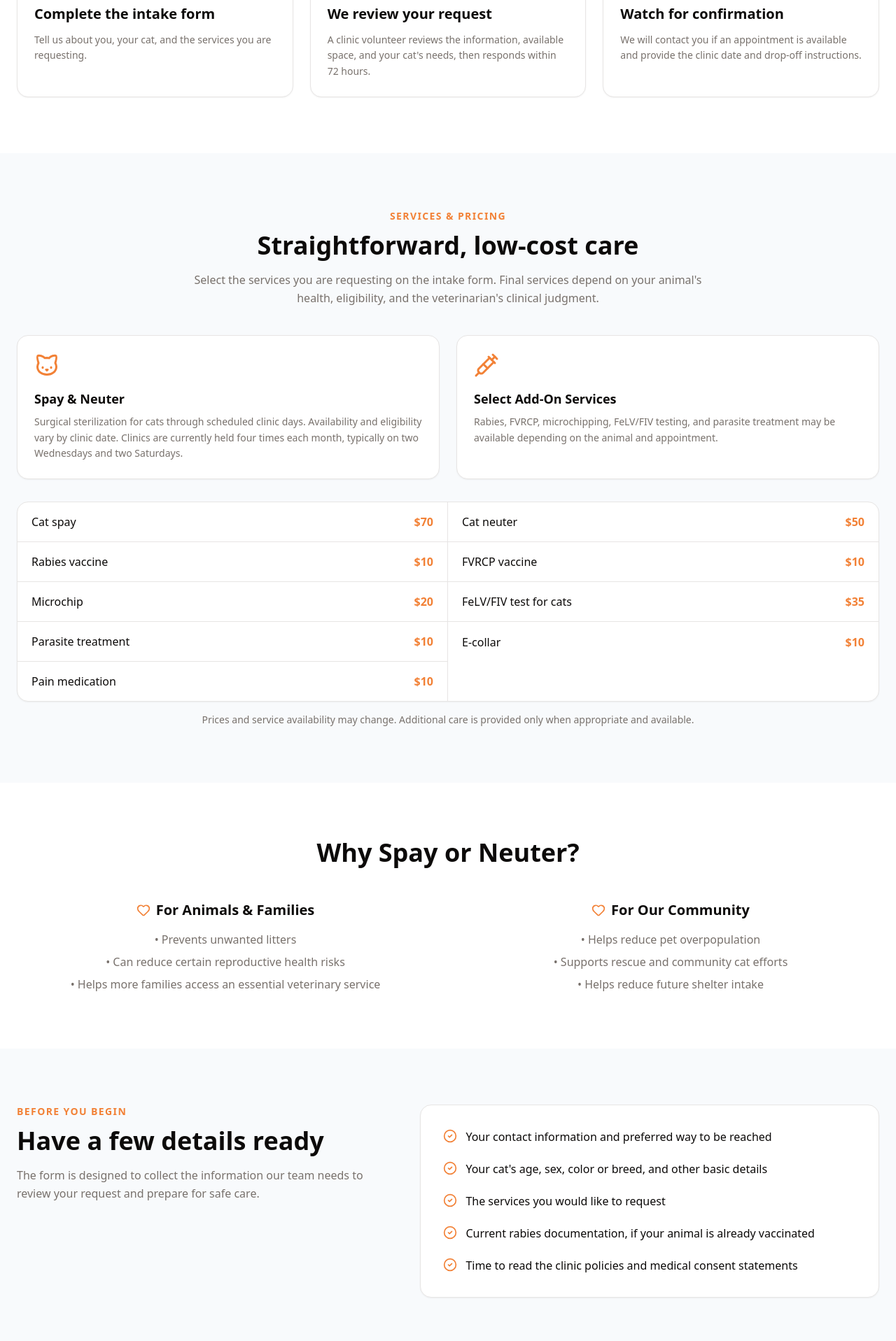
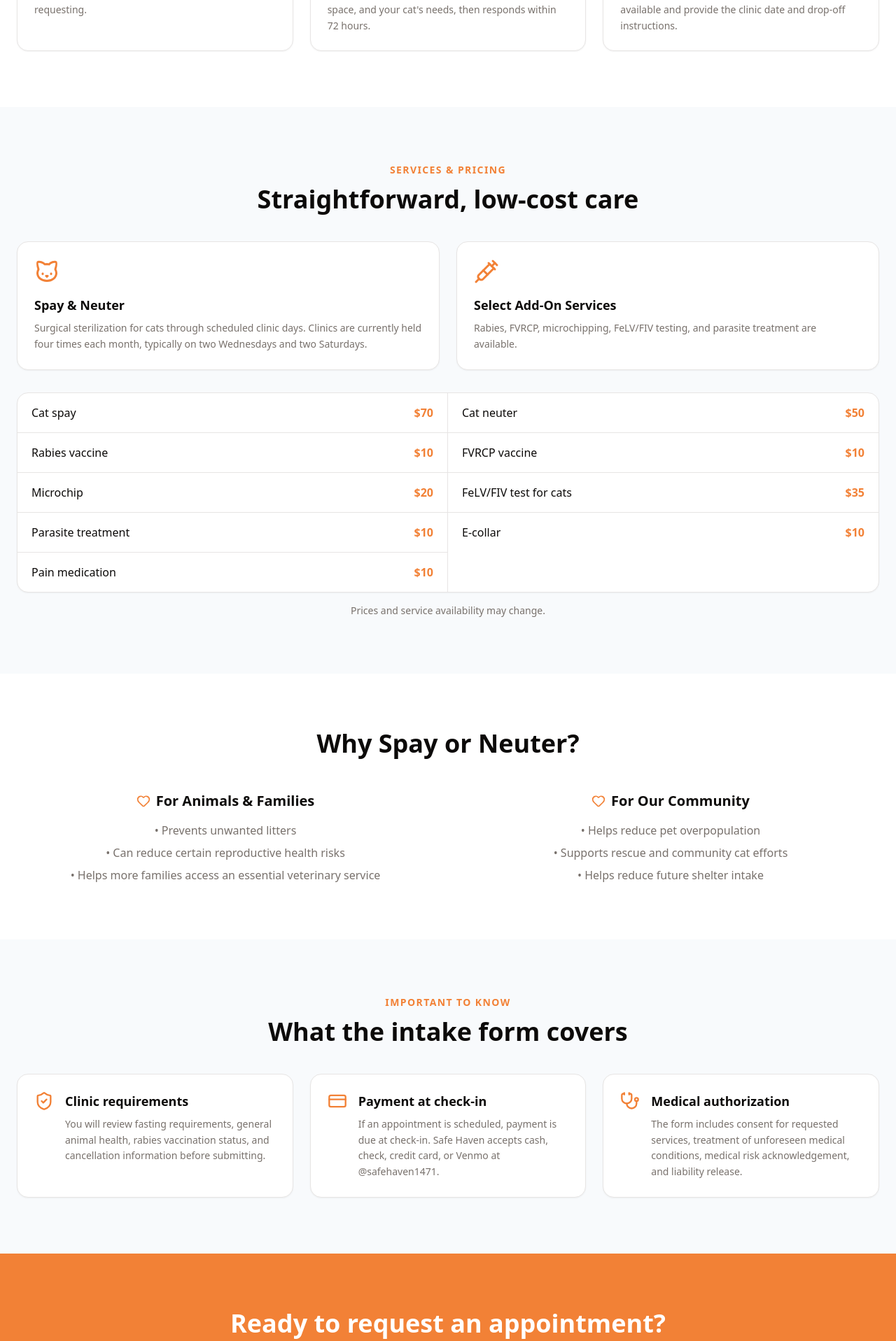
Before and after one commit to 7nqwsvhv99-hash/safe-haven-site, a Next.js app: page /clinic in a window 1280 px wide. Shown: the part 880-2797 px from the top of the page at 70% size. Built offline with nearby package versions, Linux system fonts and the light colour scheme.

Commit message:
Simplify clinic page guidance

```diff
--- a/src/app/clinic/page.tsx
+++ b/src/app/clinic/page.tsx
@@ -2,7 +2,6 @@ import Link from "next/link"
 import {
   CalendarCheck,
   Cat,
-  CheckCircle2,
   ClipboardCheck,
   FileText,
   Heart,
@@ -48,7 +47,7 @@ const steps = [
     icon: CalendarCheck,
     title: "Watch for confirmation",
     description:
-      "We will contact you if an appointment is available and provide the clinic date and drop-off instructions.",
+      "We will contact you when an appointment is available and provide the clinic date and drop-off instructions.",
   },
 ]
 
@@ -79,11 +78,6 @@ export default function ClinicPage() {
                 <Link href="#pricing">View Services &amp; Pricing</Link>
               </Button>
             </div>
-            <p className="mx-auto mt-5 max-w-2xl text-sm leading-relaxed text-muted-foreground">
-              Submitting the form is a request for an appointment. Your
-              appointment is not scheduled until Safe Haven contacts you with
-              confirmation.
-            </p>
           </div>
         </div>
       </section>
@@ -131,11 +125,6 @@ export default function ClinicPage() {
             <h2 className="text-3xl font-bold md:text-4xl">
               Straightforward, low-cost care
             </h2>
-            <p className="mt-4 leading-relaxed text-muted-foreground">
-              Select the services you are requesting on the intake form. Final
-              services depend on your animal&apos;s health, eligibility, and the
-              veterinarian&apos;s clinical judgment.
-            </p>
           </div>
 
           <div className="mb-8 grid grid-cols-1 gap-6 md:grid-cols-2">
@@ -144,9 +133,8 @@ export default function ClinicPage() {
               <h3 className="text-lg font-bold">Spay &amp; Neuter</h3>
               <p className="mt-2 text-sm leading-relaxed text-muted-foreground">
                 Surgical sterilization for cats through scheduled clinic days.
-                Availability and eligibility vary by clinic date. Clinics are
-                currently held four times each month, typically on two
-                Wednesdays and two Saturdays.
+                Clinics are currently held four times each month, typically on
+                two Wednesdays and two Saturdays.
               </p>
             </Card>
             <Card className="p-6">
@@ -154,8 +142,7 @@ export default function ClinicPage() {
               <h3 className="text-lg font-bold">Select Add-On Services</h3>
               <p className="mt-2 text-sm leading-relaxed text-muted-foreground">
                 Rabies, FVRCP, microchipping, FeLV/FIV testing, and parasite
-                treatment may be available depending on the animal and
-                appointment.
+                treatment are available.
               </p>
             </Card>
           </div>
@@ -176,8 +163,7 @@ export default function ClinicPage() {
             </div>
           </Card>
           <p className="mt-4 text-center text-sm text-muted-foreground">
-            Prices and service availability may change. Additional care is
-            provided only when appropriate and available.
+            Prices and service availability may change.
           </p>
         </div>
       </section>
@@ -217,41 +203,6 @@ export default function ClinicPage() {
 
       <section className="bg-slate-50 section-padding">
         <div className="container-custom max-w-5xl">
-          <div className="grid items-start gap-10 lg:grid-cols-[0.9fr_1.1fr]">
-            <div>
-              <p className="mb-3 text-sm font-bold uppercase tracking-widest text-primary">
-                Before you begin
-              </p>
-              <h2 className="text-3xl font-bold md:text-4xl">
-                Have a few details ready
-              </h2>
-              <p className="mt-4 leading-relaxed text-muted-foreground">
-                The form is designed to collect the information our team needs
-                to review your request and prepare for safe care.
-              </p>
-            </div>
-            <Card className="p-6 md:p-8">
-              <ul className="space-y-5">
-                {[
-                  "Your contact information and preferred way to be reached",
-                  "Your cat's age, sex, color or breed, and other basic details",
-                  "The services you would like to request",
-                  "Current rabies documentation, if your animal is already vaccinated",
-                  "Time to read the clinic policies and medical consent statements",
-                ].map((item) => (
-                  <li key={item} className="flex items-start gap-3">
-                    <CheckCircle2 className="mt-0.5 h-5 w-5 shrink-0 text-primary" />
-                    <span className="leading-relaxed">{item}</span>
-                  </li>
-                ))}
-              </ul>
-            </Card>
-          </div>
-        </div>
-      </section>
-
-      <section className="bg-slate-50 section-padding">
-        <div className="container-custom max-w-5xl">
           <div className="mx-auto mb-10 max-w-3xl text-center">
             <p className="mb-3 text-sm font-bold uppercase tracking-widest text-primary">
               Important to know
@@ -266,8 +217,8 @@ export default function ClinicPage() {
               <div>
                 <h3 className="text-lg font-bold">Clinic requirements</h3>
                 <p className="mt-2 text-sm leading-relaxed text-muted-foreground">
-                  You will review fasting, animal health, contagious illness,
-                  parasite, cancellation, and no-show information before
+                  You will review fasting requirements, general animal health,
+                  rabies vaccination status, and cancellation information before
                   submitting.
                 </p>
               </div>
@@ -304,9 +255,12 @@ export default function ClinicPage() {
             Ready to request an appointment?
           </h2>
           <p className="mx-auto mt-4 max-w-2xl leading-relaxed text-primary-foreground/85">
-            Complete the intake form and our clinic team will review your
-            request. Please wait for confirmation before making plans for a
-            clinic day.
+            <span className="block">
+              Complete the intake form and our clinic team will review your request.
+            </span>
+            <span className="mt-1 block">
+              Please wait for confirmation before making plans for a clinic day.
+            </span>
           </p>
           <Button
             asChild
```
